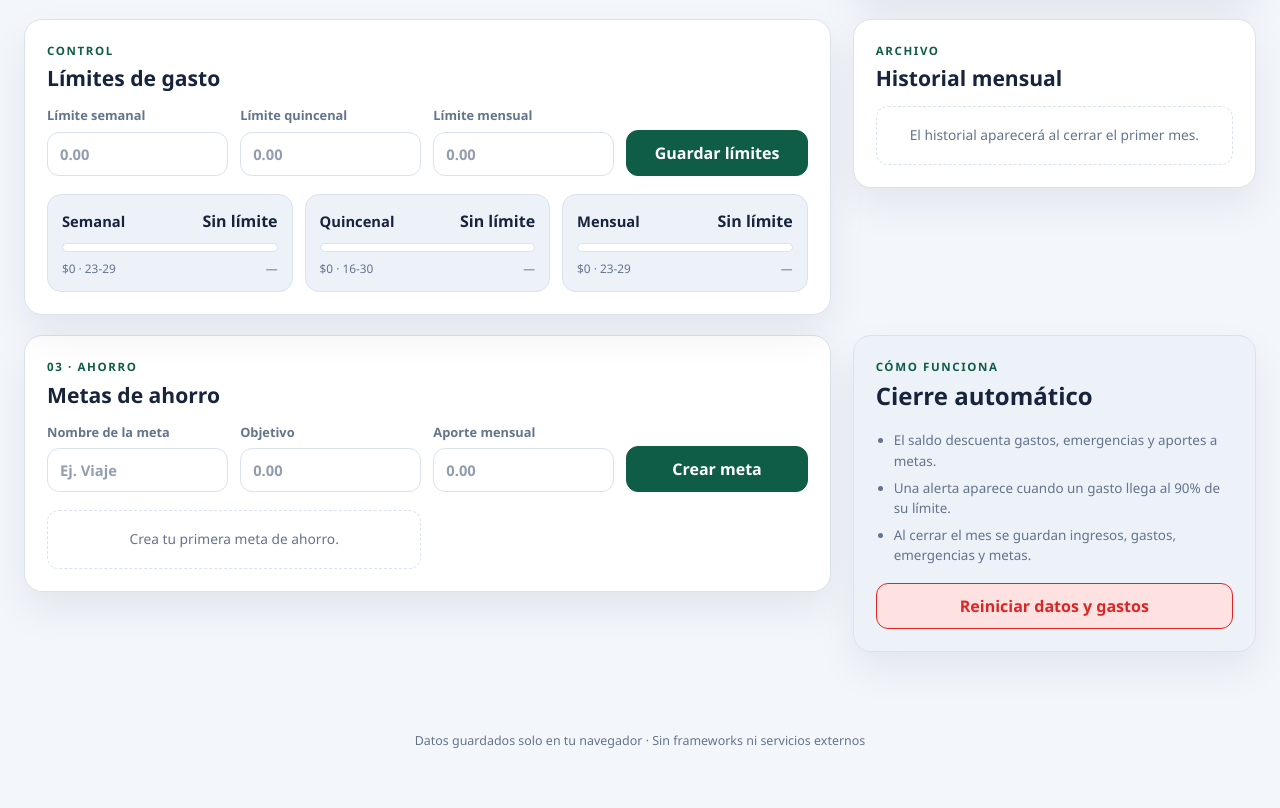
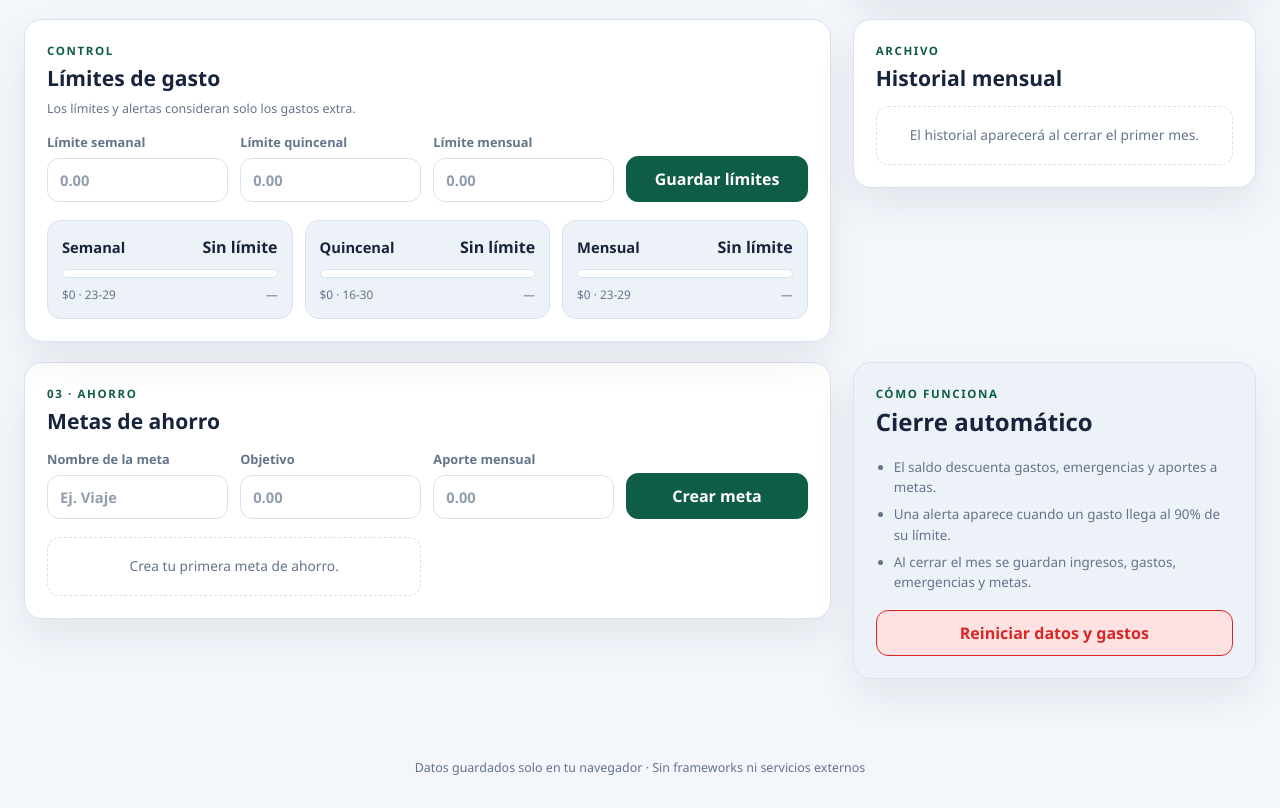
Before and after one commit to adrievm209-art/gestor_de_gastos, a plain HTML site: page index.html in a window 1280 px wide. Shown: the part 1531-2339 px from the top of the page. Before the commit the page ends 2312 px from the top, so only its background shows below. Drawn offline with Linux system fonts and the light colour scheme.

Commit message:
cuarto commit

```diff
--- a/index.html
+++ b/index.html
@@ -195,6 +195,7 @@
               <h2 id="limitsTitle">Límites de gasto</h2>
             </div>
           </div>
+          <p class="fine-print limits-note">Los límites y alertas consideran solo los gastos extra.</p>
 
           <form id="limitsForm" class="form-grid form-grid-limits">
             <label>
--- a/script.js
+++ b/script.js
@@ -393,16 +393,21 @@
       return Utils.round(Calculations.effectiveEmergency(state, month) + Calculations.leftover(state, month));
     },
 
-    periodExpenses(state, period) {
+    periodExtraExpenses(state, period) {
       const bounds = Utils.getPeriodBounds(state.currentMonth, period);
       return Utils.round(state.expenses
-        .filter((item) => item.month === state.currentMonth && item.date >= bounds.start && item.date <= bounds.end)
+        .filter((item) => (
+          item.month === state.currentMonth
+          && item.type === 'extra'
+          && item.date >= bounds.start
+          && item.date <= bounds.end
+        ))
         .reduce((total, item) => total + Number(item.amount || 0), 0));
     },
 
     limitStatus(state, period) {
       const limit = Math.max(0, Number(state.limits[period]) || 0);
-      const spent = Calculations.periodExpenses(state, period);
+      const spent = Calculations.periodExtraExpenses(state, period);
       const percent = limit > 0 ? (spent / limit) * 100 : 0;
       return { limit, spent, percent, isAlert: limit > 0 && percent >= 90 };
     },
--- a/style.css
+++ b/style.css
@@ -647,6 +647,10 @@ select:focus {
   margin-bottom: 0;
   font-size: 0.86rem;
   color: var(--text);
+}
+
+.limits-note {
+  margin: -6px 0 14px;
 }
 
 .limits-grid {
```
Also changed, not shown: 1 other file.
